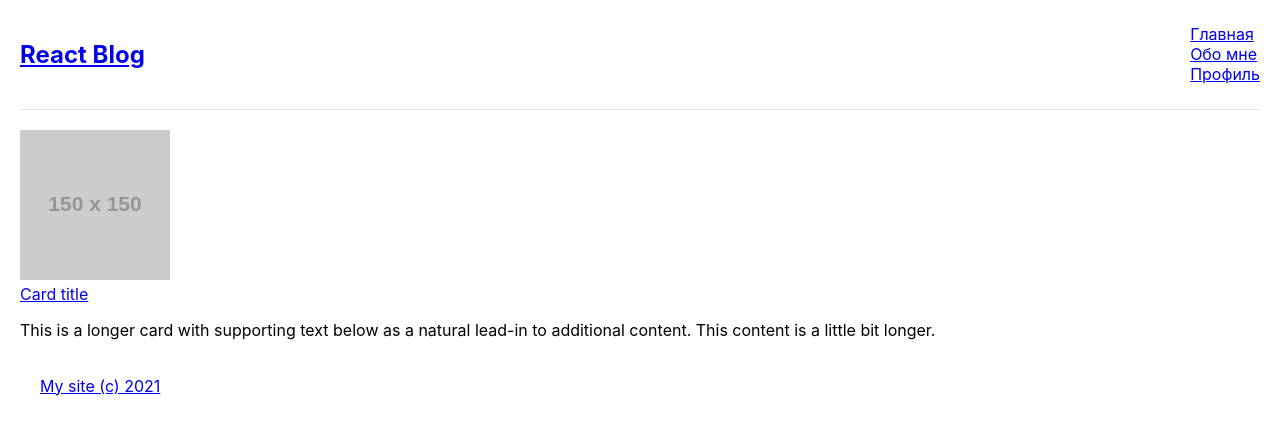
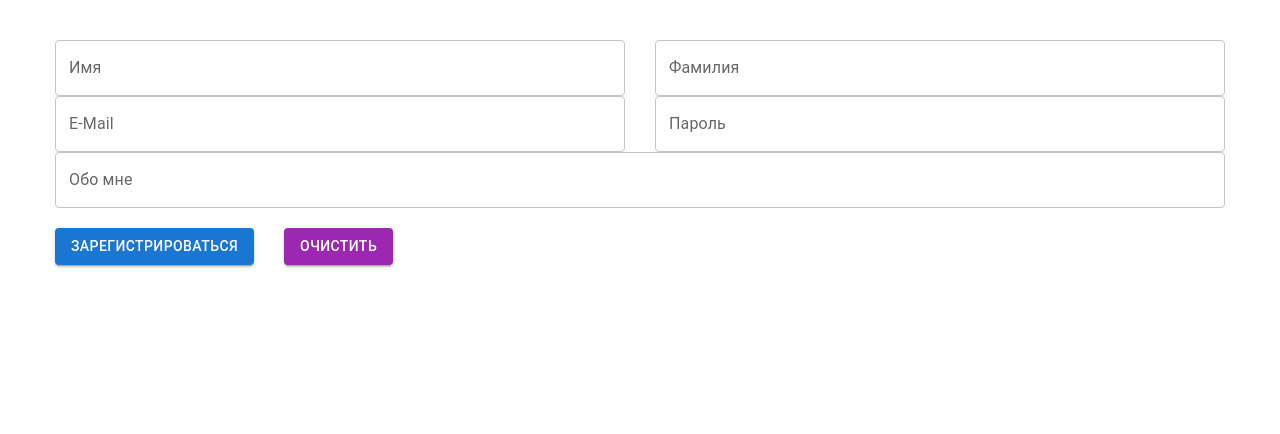
Before and after one commit to IlyaSmykow/home-work-1, a React (Create React App) app: page / in a window 1280 px wide. Shown: the top 434 px of the page. Built offline with nearby package versions, Linux system fonts and the light colour scheme.

Commit message:
Сделал д/з №8: очистка react hook form

```diff
--- a/package.json
+++ b/package.json
@@ -16,6 +16,8 @@
     "react-bootstrap": "^2.0.4",
     "react-dom": "^17.0.2",
     "react-final-form": "^6.5.7",
+    "react-hook-form": "^7.22.5",
+    "react-router-dom": "6",
     "react-scripts": "4.0.3",
     "styled-components": "^5.3.3"
   },
--- a/src/index.js
+++ b/src/index.js
@@ -2,7 +2,7 @@
 import ReactDOM from 'react-dom';
 import './index.css';
 import reportWebVitals from './reportWebVitals';
-import { App } from './tutorial_7/App';
+import { App } from './tutorial_8/App';
 
 
 ReactDOM.render(
--- /dev/null
+++ b/src/tutorial_8/App.js
@@ -0,0 +1,94 @@
+import React from "react";
+import { useForm } from "react-hook-form";
+import TextField from "@mui/material/TextField";
+import Button from "@mui/material/Button";
+
+import "./styles.css";
+
+export const App = () => {
+
+    const { handleSubmit, register, formState, reset } = useForm();
+
+    const onSubmit = data => {
+        console.log(data);
+        reset();
+    };
+
+    return (
+    <div className="App">
+        <form>
+            <div className="row">
+            <TextField
+                name="firstName"
+                label="Имя"
+                {...register("firstName", {
+                validate: (value) => value !== "admin" || "Nice try!"
+                })}
+                helperText={formState.errors.firstName && formState.errors.firstName.message}
+                error={!!formState.errors.firstName}
+                fullWidth
+                autoComplete="on"
+            />
+            <TextField
+                name="lastName"
+                label="Фамилия"
+                {...register("lastName", {
+                required: "Это обязательное поле!"
+                })}
+                helperText={formState.errors.lastName && formState.errors.lastName.message}
+                error={!!formState.errors.lastName}
+                fullWidth
+                autoComplete="on"
+            />
+            </div>
+            <div className="row">
+            <TextField
+                {...register("email", {
+                pattern: {
+                    value: /^[A-Z0-9._%+-]+@[A-Z0-9._%+-]+\.[A-Z]{2,}$/i,
+                    message: "Это неверная почта!"
+                }
+                })}
+                helperText={formState.errors.email && formState.errors.email.message}
+                error={!!formState.errors.email}
+                name="email"
+                label="E-Mail"
+                defaultValue=""
+                fullWidth
+                autoComplete="on"
+            />
+            <TextField
+                {...register("password", {
+                required: "Это обязательное поле!"
+                })}
+                helperText={formState.errors.password && formState.errors.password.message}
+                error={!!formState.errors.password}
+                name="password"
+                type="password"
+                label="Пароль"
+                fullWidth
+                autoComplete="on"
+            />
+            </div>
+            <div className="row">
+            <TextField
+                name="about"
+                label="Обо мне"
+                {...register("aboutMe")}
+                fullWidth
+                autoComplete="on"
+                />
+            </div>
+            <br />
+            <div className="row">
+            <Button onClick={handleSubmit(onSubmit)} variant="contained" color="primary">
+                Зарегистрироваться
+            </Button>
+            <Button onClick={() => reset()} type="reset" variant="contained" color="secondary">
+                Очистить
+            </Button>
+            </div>
+        </form>
+    </div>
+    );
+}
--- /dev/null
+++ b/src/tutorial_8/styles.css
@@ -0,0 +1,17 @@
+body {
+    margin: 0;
+    font-family: -apple-system, BlinkMacSystemFont, "Segoe UI", "Roboto", "Oxygen", "Ubuntu",
+      "Cantarell", "Fira Sans", "Droid Sans", "Helvetica Neue", sans-serif;
+    -webkit-font-smoothing: antialiased;
+    -moz-osx-font-smoothing: grayscale;
+    padding: 40px;
+  }
+
+.row {
+display: flex;
+}
+
+.MuiTextField-root,
+.MuiButton-root {
+margin: 0 15px !important;
+}
```
Also changed, not shown: 1 other file (tests, documents, lock files or other folders).
